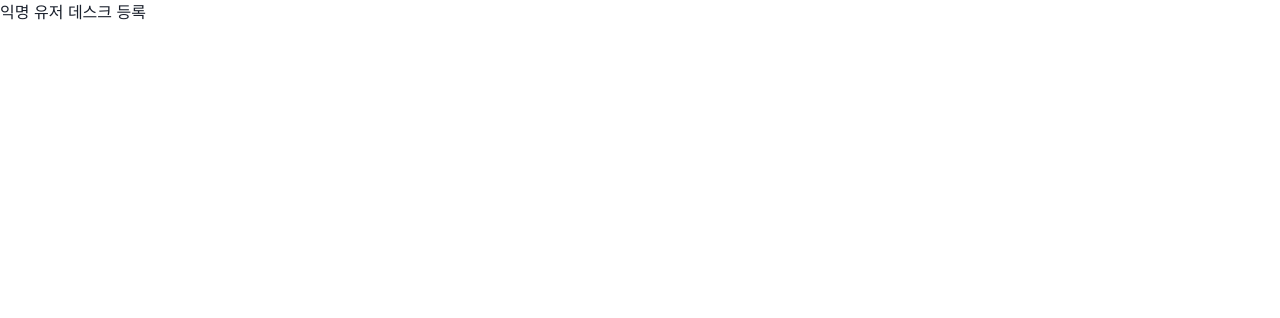
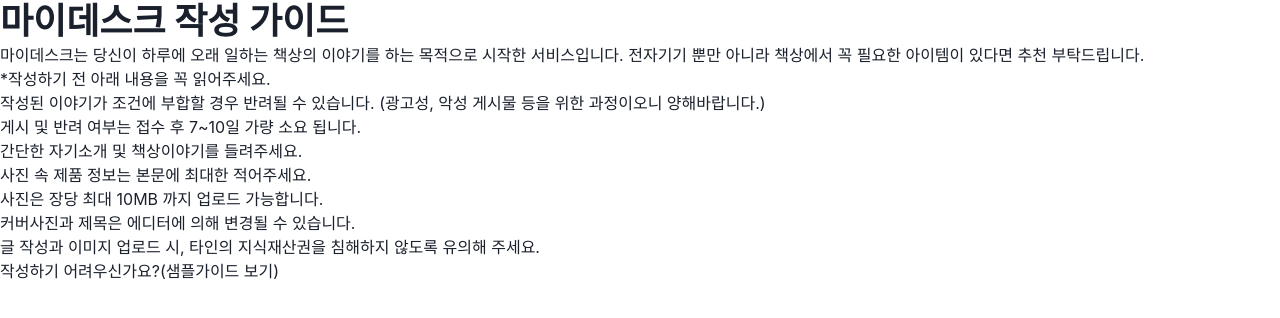
Before and after one commit to MyDeskDev/my-desk-front, a Next.js app: page /invite/desks/new in a window 1280 px wide. Shown: the top 318 px of the page. Built offline with nearby package versions, Linux system fonts and the light colour scheme.

Commit message:
데스크 작성 가이드 컴포넌트 추가
- TitleBox, CreateGuide

```diff
--- /dev/null
+++ b/src/components/CreateDesk/CreateGuide.tsx
@@ -0,0 +1,48 @@
+import { Box, Text, List, ListItem, Link } from '@chakra-ui/react';
+
+const CreateGuide = () => {
+  return (
+    <Box>
+      <Text>
+        마이데스크는 당신이 하루에 오래 일하는 책상의 이야기를 하는 목적으로
+        시작한 서비스입니다. 전자기기 뿐만 아니라 책상에서 꼭 필요한 아이템이
+        있다면 추천 부탁드립니다.
+      </Text>
+
+      <Text>
+        <Text as="span">*</Text>
+        작성하기 전 아래 내용을 꼭 읽어주세요.
+      </Text>
+
+      <List>
+        <ListItem>
+          작성된 이야기가 조건에 부합할 경우 반려될 수 있습니다. (광고성, 악성
+          게시물 등을 위한 과정이오니 양해바랍니다.)
+        </ListItem>
+        <ListItem>
+          게시 및 반려 여부는 접수 후 7~10일 가량 소요 됩니다.
+        </ListItem>
+        <ListItem>간단한 자기소개 및 책상이야기를 들려주세요.</ListItem>
+        <ListItem>사진 속 제품 정보는 본문에 최대한 적어주세요.</ListItem>
+        <ListItem>사진은 장당 최대 10MB 까지 업로드 가능합니다.</ListItem>
+        <ListItem>커버사진과 제목은 에디터에 의해 변경될 수 있습니다.</ListItem>
+        <ListItem>
+          글 작성과 이미지 업로드 시, 타인의 지식재산권을 침해하지 않도록 유의해
+          주세요.
+        </ListItem>
+      </List>
+
+      <Box>
+        <Text as="span">작성하기 어려우신가요?</Text>
+        <Link
+          href="https://0gam.notion.site/0gam/SAMPLE-117f9be5f8f5458d9136d8f7396a899e"
+          target="_blank"
+        >
+          (샘플가이드 보기)
+        </Link>
+      </Box>
+    </Box>
+  );
+};
+
+export default CreateGuide;
--- /dev/null
+++ b/src/components/CreateDesk/TitleBox.tsx
@@ -0,0 +1,13 @@
+import { Box, Heading, Text } from '@chakra-ui/react';
+
+const TitleBox = () => {
+  return (
+    <Box>
+      <Heading as="h2">
+        <Text as="span">마이데스크</Text> 작성 가이드
+      </Heading>
+    </Box>
+  );
+};
+
+export default TitleBox;
--- a/src/pages/invite/desks/new.tsx
+++ b/src/pages/invite/desks/new.tsx
@@ -1,7 +1,17 @@
 import type { NextPage } from 'next';
 
+import TitleBox from '@/components/CreateDesk/TitleBox';
+import CreateGuide from '@/components/CreateDesk/CreateGuide';
+
 const InviteCreateDesk: NextPage = () => {
-  return <div>익명 유저 데스크 등록</div>;
+  return (
+    <div>
+      <main>
+        <TitleBox />
+        <CreateGuide />
+      </main>
+    </div>
+  );
 };
 
 export default InviteCreateDesk;
--- a/tsconfig.json
+++ b/tsconfig.json
@@ -14,7 +14,11 @@
     "isolatedModules": true,
     "jsx": "preserve",
     "incremental": true,
-    "types": ["node"]
+    "types": ["node"],
+    "baseUrl": ".",
+    "paths": {
+      "@/*": ["src/*"]
+    }
   },
   "include": ["next-env.d.ts", "**/*.ts", "**/*.tsx"],
   "exclude": ["node_modules"]
```
